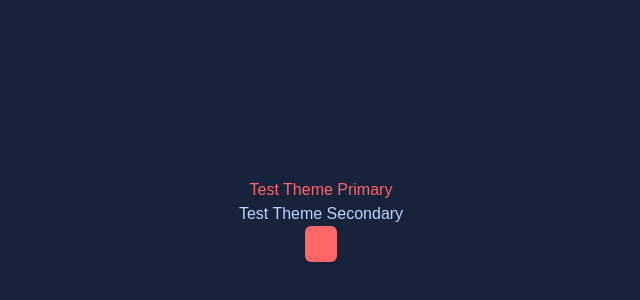
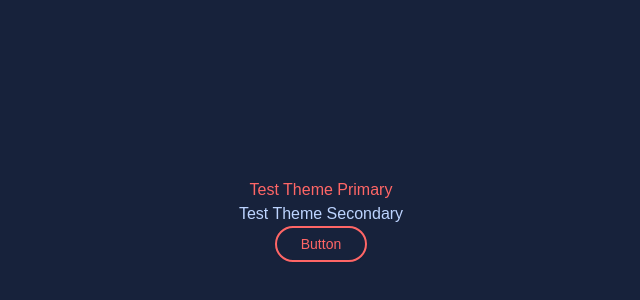
Before and after one commit to goldeei/portfolio, a Next.js app: page / in a window 1280 px wide. Shown: the part 180-480 px from the top of the page, without its empty margins (319-959 px from the left). Built offline with nearby package versions, Linux system fonts and the light colour scheme.

Commit message:
Add some button style

```diff
--- a/src/components/button.tsx
+++ b/src/components/button.tsx
@@ -1,6 +1,19 @@
-import { Button as SButton } from "./ui/button";
+import {
+  Button as SButton,
+  ButtonProps as SButtonProps,
+  buttonVariants,
+} from './ui/button';
 
-type ButtonProps = {};
-export const Button = ({}: ButtonProps) => {
-	return <SButton />;
+type ButtonProps = SButtonProps & {
+  disableHover?: boolean;
+  disablePressStyle?: boolean;
 };
+export const Button = ({ ...props }: ButtonProps) => {
+  const { children } = props;
+
+  return (
+    <SButton className={buttonVariants({ variant: 'outline' })}>
+      {children}
+    </SButton>
+  );
+};
--- a/src/components/ui/button.tsx
+++ b/src/components/ui/button.tsx
@@ -1,57 +1,56 @@
-import * as React from "react"
-import { Slot } from "@radix-ui/react-slot"
-import { cva, type VariantProps } from "class-variance-authority"
+import { cn } from '@/lib/utils';
+import { Slot } from '@radix-ui/react-slot';
+import { cva } from 'class-variance-authority';
+import * as React from 'react';
 
-import { cn } from "@/lib/utils"
-
+import type { VariantProps } from 'class-variance-authority';
 const buttonVariants = cva(
-  "inline-flex items-center justify-center gap-2 whitespace-nowrap rounded-md text-sm font-medium transition-colors focus-visible:outline-none focus-visible:ring-1 focus-visible:ring-ring disabled:pointer-events-none disabled:opacity-50 [&_svg]:pointer-events-none [&_svg]:size-4 [&_svg]:shrink-0",
+  'inline-flex items-center justify-center gap-2 whitespace-nowrap rounded-full text-sm font-medium transition-colors focus-visible:outline-none focus-visible:ring-1 focus-visible:ring-ring disabled:pointer-events-none disabled:opacity-50 [&_svg]:pointer-events-none [&_svg]:size-4 [&_svg]:shrink-0',
   {
     variants: {
       variant: {
-        default:
-          "bg-primary text-primary-foreground shadow hover:bg-primary/90",
+        default: 'bg-primary text-primary shadow hover:bg-primary/90',
         destructive:
-          "bg-destructive text-destructive-foreground shadow-sm hover:bg-destructive/90",
+          'bg-destructive text-destructive-foreground shadow-sm hover:bg-destructive/90',
         outline:
-          "border border-input bg-background shadow-sm hover:bg-accent hover:text-accent-foreground",
+          'border-2 border-primary bg-background shadow-sm hover:bg-primary hover:text-accent-foreground active:bg-background active:border-secondary active:text-secondary',
         secondary:
-          "bg-secondary text-secondary-foreground shadow-sm hover:bg-secondary/80",
-        ghost: "hover:bg-accent hover:text-accent-foreground",
-        link: "text-primary underline-offset-4 hover:underline",
+          'bg-secondary text-secondary-foreground shadow-sm hover:bg-secondary/80',
+        ghost: 'hover:bg-accent hover:text-accent-foreground',
+        link: 'text-primary underline-offset-4 hover:underline',
       },
       size: {
-        default: "h-9 px-4 py-2",
-        sm: "h-8 rounded-md px-3 text-xs",
-        lg: "h-10 rounded-md px-8",
-        icon: "h-9 w-9",
+        default: 'h-9 px-6 py-3',
+        sm: 'h-8 rounded-md px-3 text-xs',
+        lg: 'h-10 rounded-md px-8',
+        icon: 'h-9 w-9',
       },
     },
     defaultVariants: {
-      variant: "default",
-      size: "default",
+      variant: 'default',
+      size: 'default',
     },
   }
-)
+);
 
 export interface ButtonProps
   extends React.ButtonHTMLAttributes<HTMLButtonElement>,
     VariantProps<typeof buttonVariants> {
-  asChild?: boolean
+  asChild?: boolean;
 }
 
 const Button = React.forwardRef<HTMLButtonElement, ButtonProps>(
   ({ className, variant, size, asChild = false, ...props }, ref) => {
-    const Comp = asChild ? Slot : "button"
+    const Comp = asChild ? Slot : 'button';
     return (
       <Comp
         className={cn(buttonVariants({ variant, size, className }))}
         ref={ref}
         {...props}
       />
-    )
+    );
   }
-)
-Button.displayName = "Button"
+);
+Button.displayName = 'Button';
 
-export { Button, buttonVariants }
+export { Button, buttonVariants };
```
